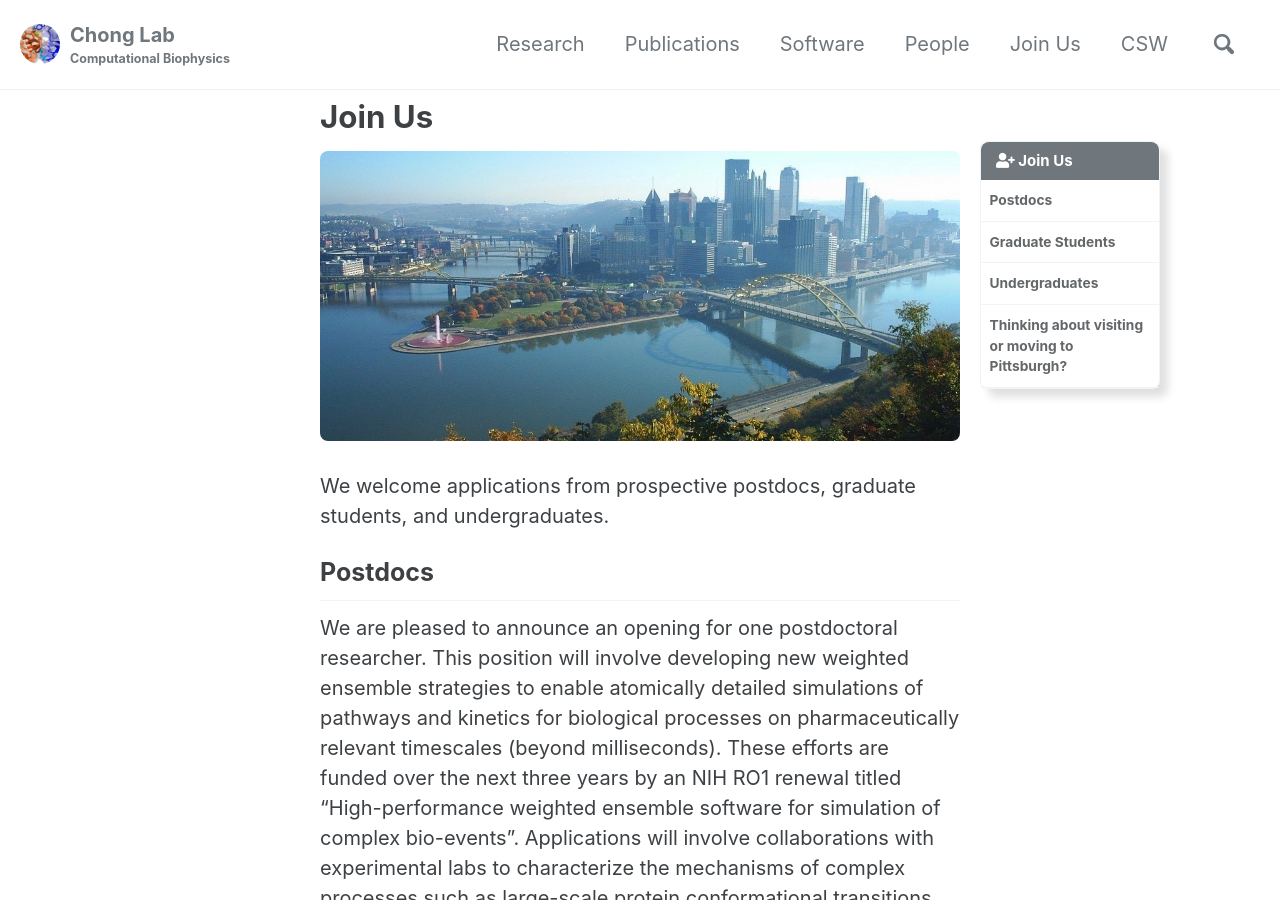
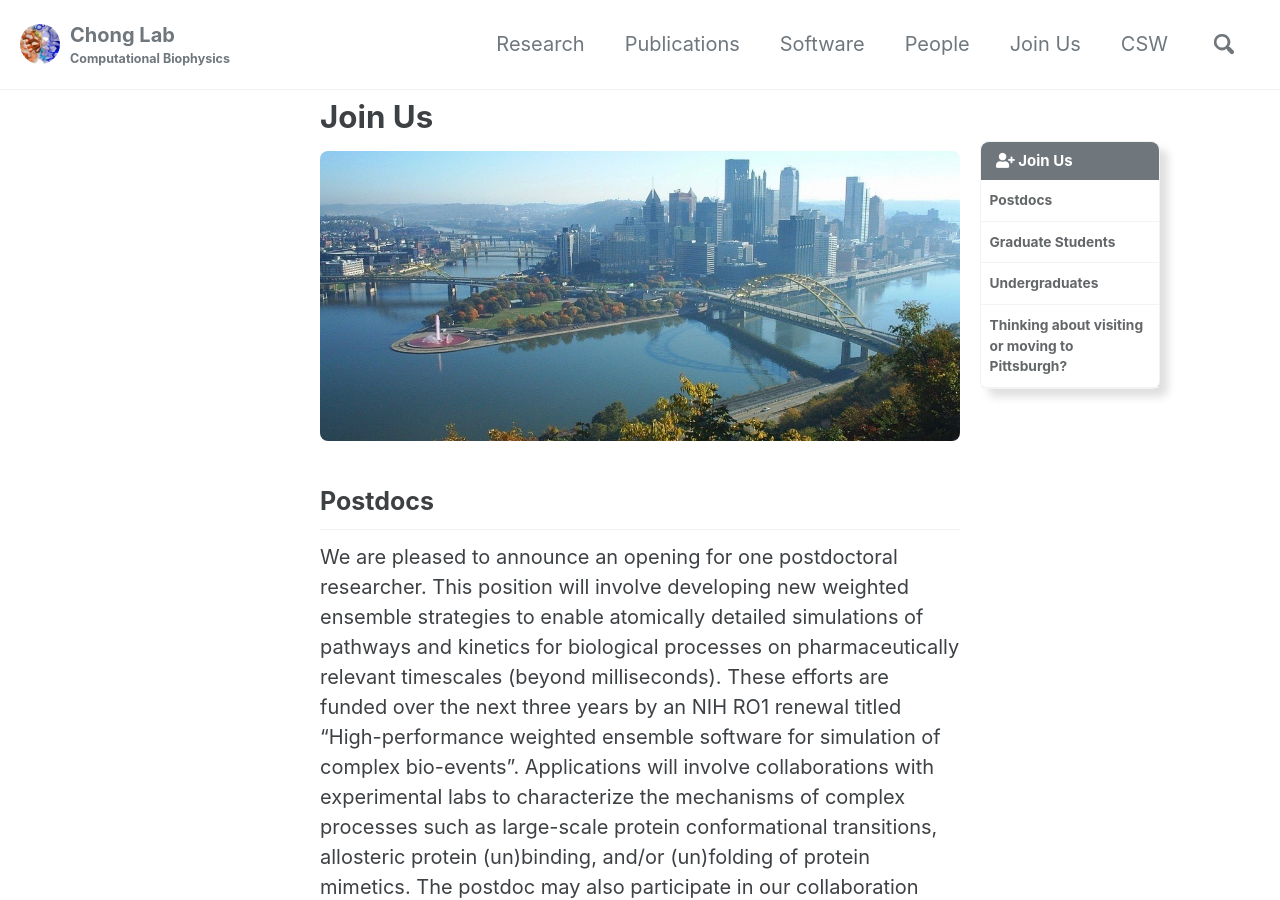
Before and after one commit to darianyang/mm-github-pages-test, a Jekyll site: the page built from _pages/join_us.md, in a window 1280 px wide and 900 px high. Built offline with Jekyll 4.4.1, drawn with Linux system fonts in a browser that asks for light colours; cached includes are drawn as plain includes.

Commit message:
Update join_us.md

```diff
--- a/_pages/join_us.md
+++ b/_pages/join_us.md
@@ -8,8 +8,6 @@ toc_icon: "user-plus"
 ---
 
 {% include figure image_path="/assets/images/pittsburgh.jpg" alt="Pittsburgh Panorama" %}
-
-We welcome applications from prospective postdocs, graduate students, and undergraduates.
 
 ## Postdocs
 We are pleased to announce an opening for one postdoctoral researcher. This position will involve developing new weighted ensemble strategies to enable atomically detailed simulations of pathways and kinetics for biological processes on pharmaceutically relevant timescales (beyond milliseconds). These efforts are funded over the next three years by an NIH RO1 renewal titled “High-performance weighted ensemble software for simulation of complex bio-events”. Applications will involve collaborations with experimental labs to characterize the mechanisms of complex processes such as large-scale protein conformational transitions, allosteric protein (un)binding, and/or (un)folding of protein mimetics. The postdoc may also participate in our collaboration with OpenEye Scientific to integrate the [WESTPA software](https://westpa.github.io/westpa) with the [Orion Cloud Computing Platform](https://www.eyesopen.com/orion) to streamline the execution of large-scale weighted ensemble simulations on Amazon Web Services as well as typical clusters.
```
